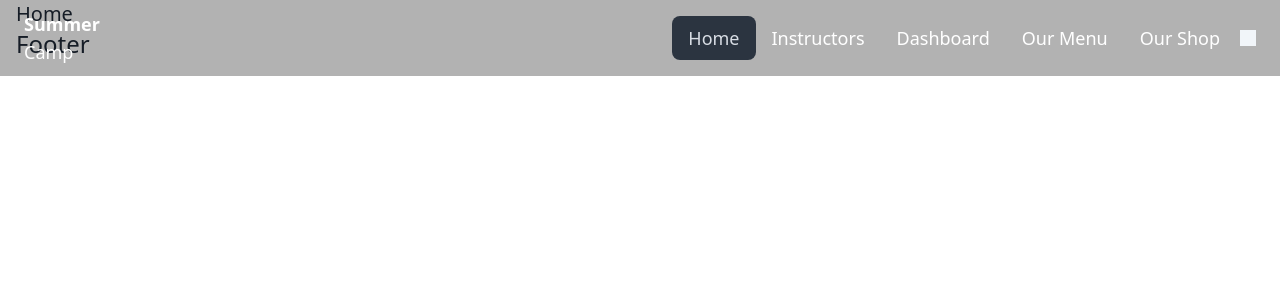
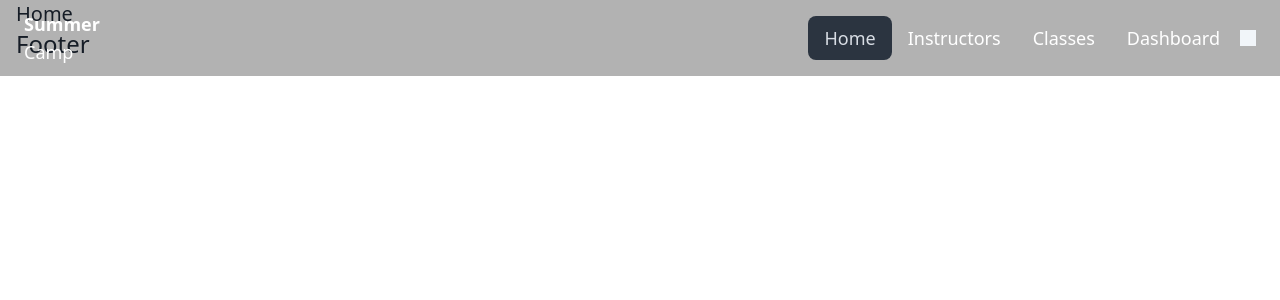
Before and after one commit to alamin360am/summer-camp-client, a React (Vite) app: page / in a window 1280 px wide. Shown: the top 300 px of the page. Built offline with nearby package versions, Linux system fonts and the light colour scheme.

Commit message:
header completed

```diff
--- /dev/null
+++ b/src/Pages/Classes/Classes.jsx
@@ -0,0 +1,11 @@
+
+
+const Classes = () => {
+    return (
+        <div>
+            Classes
+        </div>
+    );
+};
+
+export default Classes;
--- /dev/null
+++ b/src/Pages/Dashboard/Dashboard.jsx
@@ -0,0 +1,11 @@
+
+
+const Dashboard = () => {
+    return (
+        <div>
+            Dashboard
+        </div>
+    );
+};
+
+export default Dashboard;
--- a/src/Shared/Header.jsx
+++ b/src/Shared/Header.jsx
@@ -25,32 +25,22 @@ const Header = () => {
       </li>
       <li>
         <NavLink
+          to="/classes"
+          className={`text-lg hover:text-yellow-400 bg-transparent ${({
+            isActive,
+          }) => (isActive ? "active" : "")}`}
+        >
+          Classes
+        </NavLink>
+      </li>
+      <li>
+        <NavLink
           to="/dashboard"
           className={`text-lg hover:text-yellow-400 bg-transparent ${({
             isActive,
           }) => (isActive ? "active" : "")}`}
         >
           Dashboard
-        </NavLink>
-      </li>
-      <li>
-        <NavLink
-          to="/menu"
-          className={`text-lg hover:text-yellow-400 bg-transparent ${({
-            isActive,
-          }) => (isActive ? "active" : "")}`}
-        >
-          Our Menu
-        </NavLink>
-      </li>
-      <li>
-        <NavLink
-          to="/shop"
-          className={`text-lg hover:text-yellow-400 bg-transparent ${({
-            isActive,
-          }) => (isActive ? "active" : "")}`}
-        >
-          Our Shop
         </NavLink>
       </li>
     </>
```
Also changed, not shown: src/main.jsx (+10 -0 lines).
